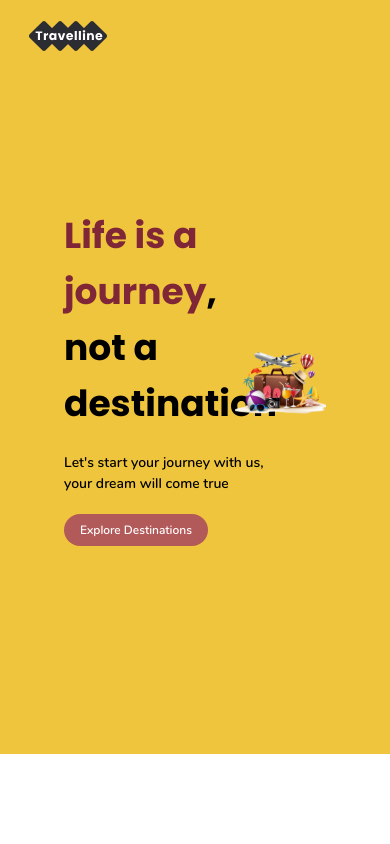
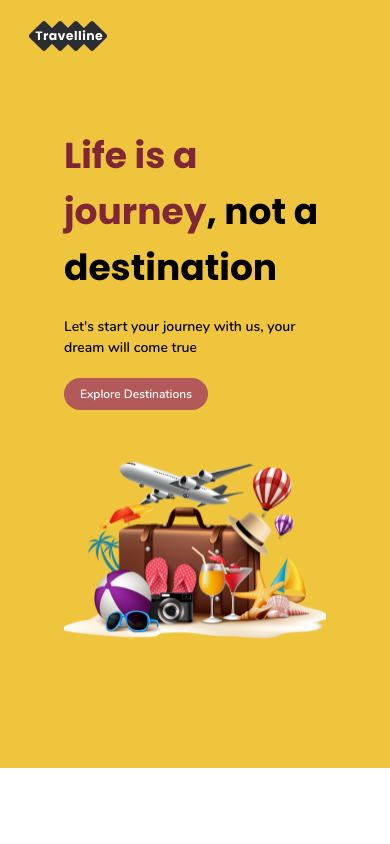
Before and after one commit to defz7/travelline, a Next.js app: page / in a window 390 px wide. Shown: the top 844 px of the page. Built offline with nearby package versions, Linux system fonts and the light colour scheme.

Commit message:
fix: add responsiveness on landingpage section

```diff
--- a/components/Home/landingpage.tsx
+++ b/components/Home/landingpage.tsx
@@ -3,8 +3,8 @@ import Link from "next/link";
 
 function Landingpage() {
     return(
-        <div className="w-full h-full px-16 xl:px-32 2xl:px-52 py-52 bg-cstmyellow">
-            <div className="grid grid-cols-2 gap-x-20 content-center xl:container xl:mx-auto">
+        <div className="w-full h-full px-16 xl:px-32 2xl:px-52 py-32 xl:py-52 bg-cstmyellow">
+            <div className="grid grid-cols-1 md:grid-cols-2 gap-x-20 gap-y-4 content-center xl:container xl:mx-auto">
                 <div className="h-full gap-5 2xl:gap-11 content-center grid">
                     <h1 className="font-poppinsBold text-4xl xl:text-5xl 2xl:text-7xl text-black leading-[3.5rem] xl:leading-[4rem] 2xl:leading-[6rem]">
                         <span className="text-brownfont">
@@ -34,7 +34,7 @@ function Landingpage() {
                         </p>
                     </div>
                 </div>
-                <div className="mr-0 grid content-center m-auto">
+                <div className="md:mr-0 grid content-center m-auto w-full sm:w-3/4 md:w-full">
                     <Image
                     src="/Images/Home/kisspng-travel-clip-art-portable-network-graphics-vector-g-viaggi-in-comitiva-faenza-ra-astorre-agenzia-viag-5be4f4439a98f7 1.svg"
                     width={910}
```
